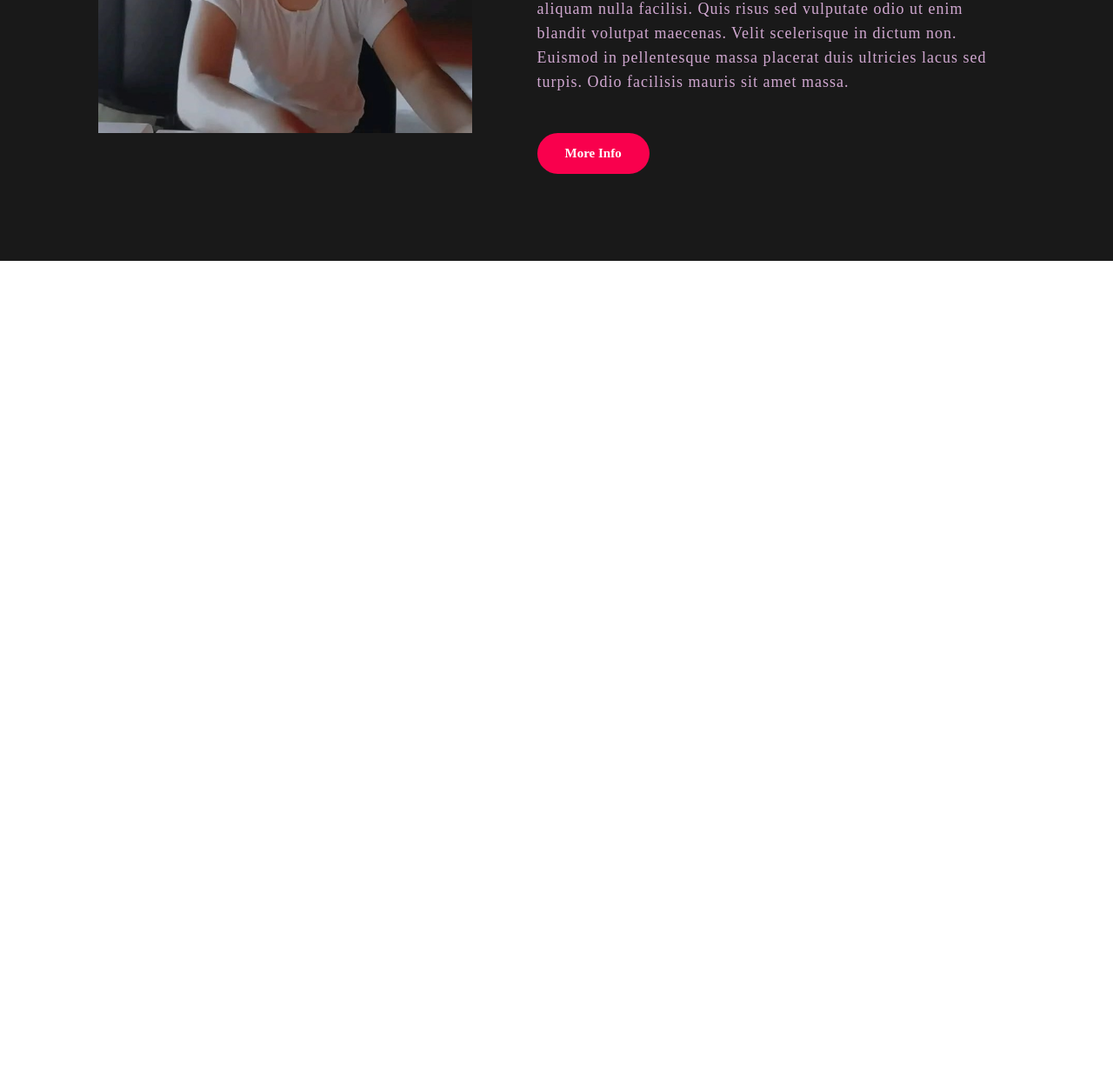
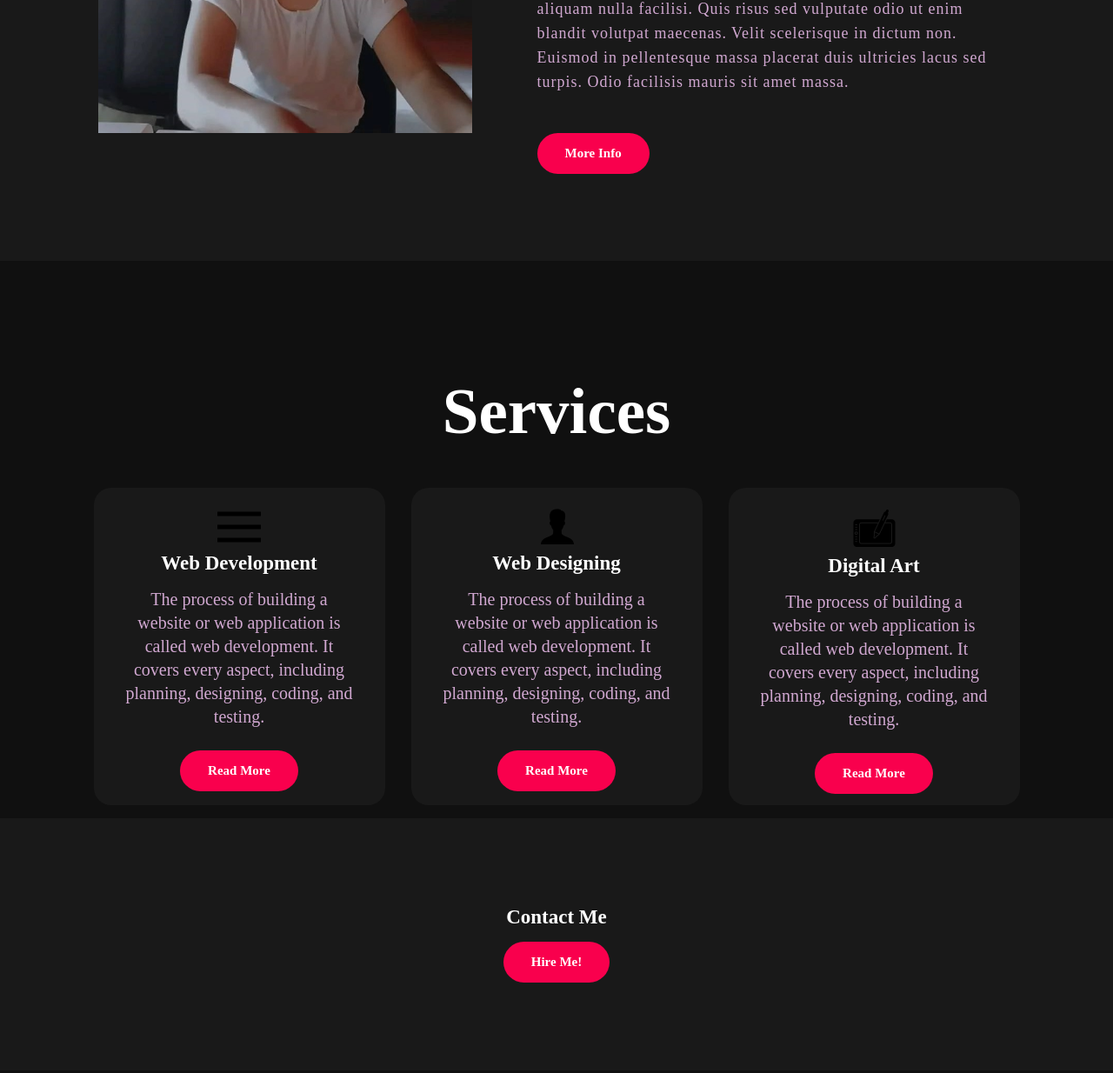
Before and after one commit to LemarkSumalpong/LemarkSumalpong.github.io, a plain HTML site: page index.html in a window 1280 px wide. Shown: the part 1313-2547 px from the top of the page at 87% size. Before the commit the page ends 1613 px from the top, so only its background shows below. Drawn offline with Linux system fonts and the light colour scheme.

Commit message:
initial commit

```diff
--- a/index.html
+++ b/index.html
@@ -49,5 +49,50 @@
         </div>
       </div>
     </section>
+    <!-- Servie section-->
+    <div class="service">
+      <div class="title">
+        <h2>Services</h2>
+
+      <div class="box">
+        <div class="card">
+          <img src="img/bar.png">
+          <h5>Web Development</h5>
+          <div class="pra">
+            <p>The process of building a website or web application is called web development.
+               It covers every aspect, including planning, designing, coding, and testing.</p>
+               <button type="button">Read More</button>
+            </div>
+          </div>
+          <div class="card">
+            <img src="img/user.png">
+            <h5>Web Designing</h5>
+            <div class="pra">
+              <p>The process of building a website or web application is called web development.
+                 It covers every aspect, including planning, designing, coding, and testing.</p>
+                 <button type="button">Read More</button>
+              </div>
+            </div>
+            <div class="card">
+              <img src="img/digitalArt.png">
+              <h5>Digital Art</h5>
+              <div class="pra">
+                <p>The process of building a website or web application is called web development.
+                   It covers every aspect, including planning, designing, coding, and testing.</p>
+                   <button type="button">Read More</button>
+                </div>
+              </div>
+        </div>
+      </div>
+      <!-- portfolio section -->
+
+
+
+
+      <!--contact section-->
+      <div class="contactme">
+        <h5>Contact Me</h5>
+        <button class="button-two">Hire Me!</button>
+      </div>
 </body>
 </html>
--- a/sytles.css
+++ b/sytles.css
@@ -50,7 +50,7 @@
         text-decoration: none;
         border: 2px solid transparent;
         font-weight: bold;
-        font-size: 15px;
+        font-size: 14px;
         padding: 13px 30px;
         border-radius: 30px;
         transition: .4s;
@@ -171,3 +171,59 @@
         border: 2px solid #f9004d;
         cursor: pointer;
     }
+    .service{
+        background: #101010;
+        width: 100%;
+        padding: 100px 0px;
+    }
+    .title h2{
+        color:#fff;
+        font-size: 75px;
+        width: 1130px;
+        margin: 30px auto;
+        text-align: center;
+    }
+    .box{
+        display: flex;
+        justify-content: center;
+        align-items: center;
+        min-height: 300px;
+    }
+    .card{
+        height: 365px;
+        width: 335px;
+        padding: 20px 35px;
+        background: #191919;
+        border-radius: 20px;
+        margin: 15px;
+        position: relative;
+        overflow: hidden;
+        text-align: center;
+    }
+    h5{
+        color: #fff;
+        font-size: 23px;
+        font-weight: bold;
+        margin-bottom: 15px;
+    }
+    .pra p{
+        color: #fcfc;
+        font-size: 20px;
+        line-height: 27px;
+        margin-bottom: 25px;
+    }
+    .card:hover{
+        background-color: transparent;
+        border: 2px solid #f9004d;
+        cursor: pointer;
+    }
+
+    .contactme{
+        width: 100%;
+        height: 290px;
+        background: #191919;
+        display: flex;
+        align-items: center;
+        flex-direction: column;
+        justify-content: center;
+    }
```
Also changed, not shown: img/bar.png (added), img/digitalArt.png (added), img/user.png (added).
